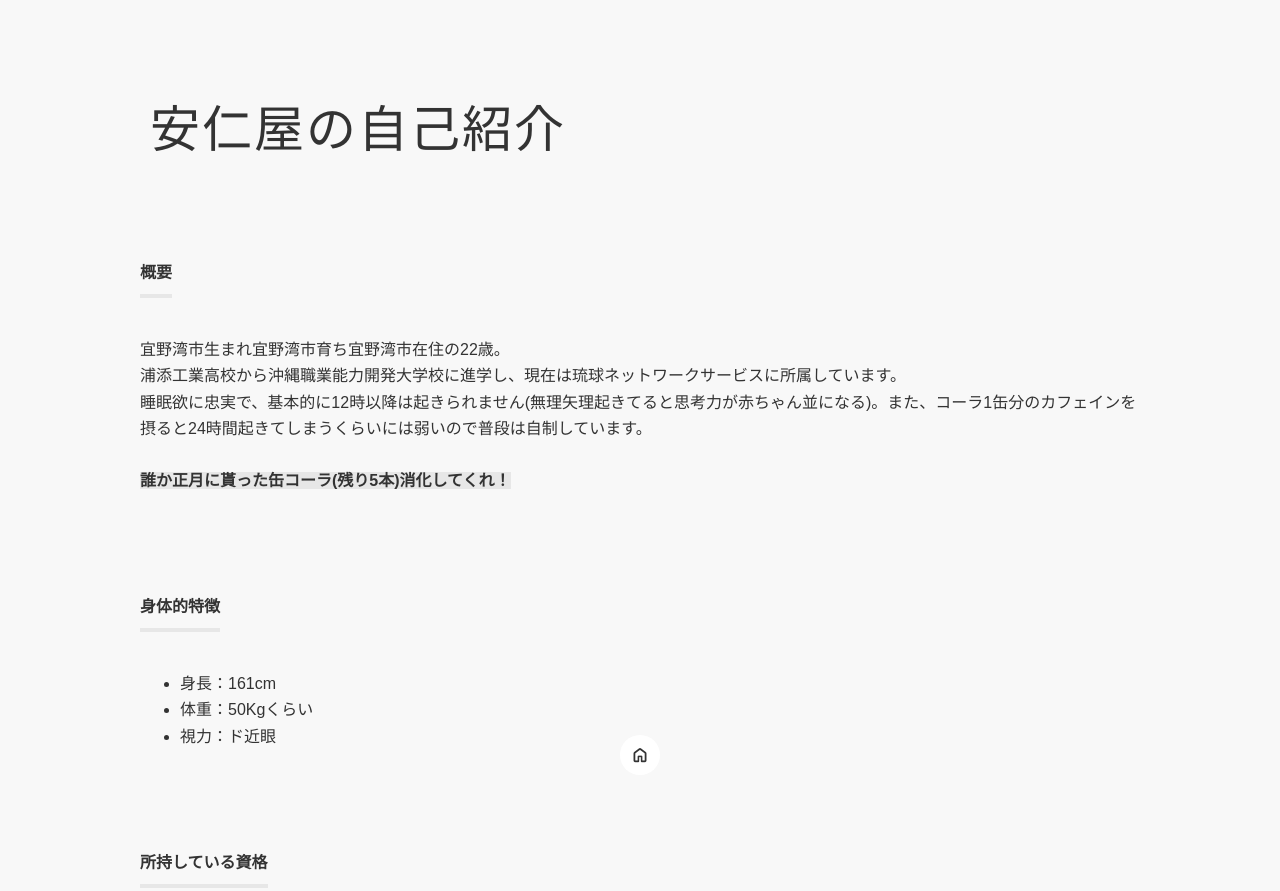
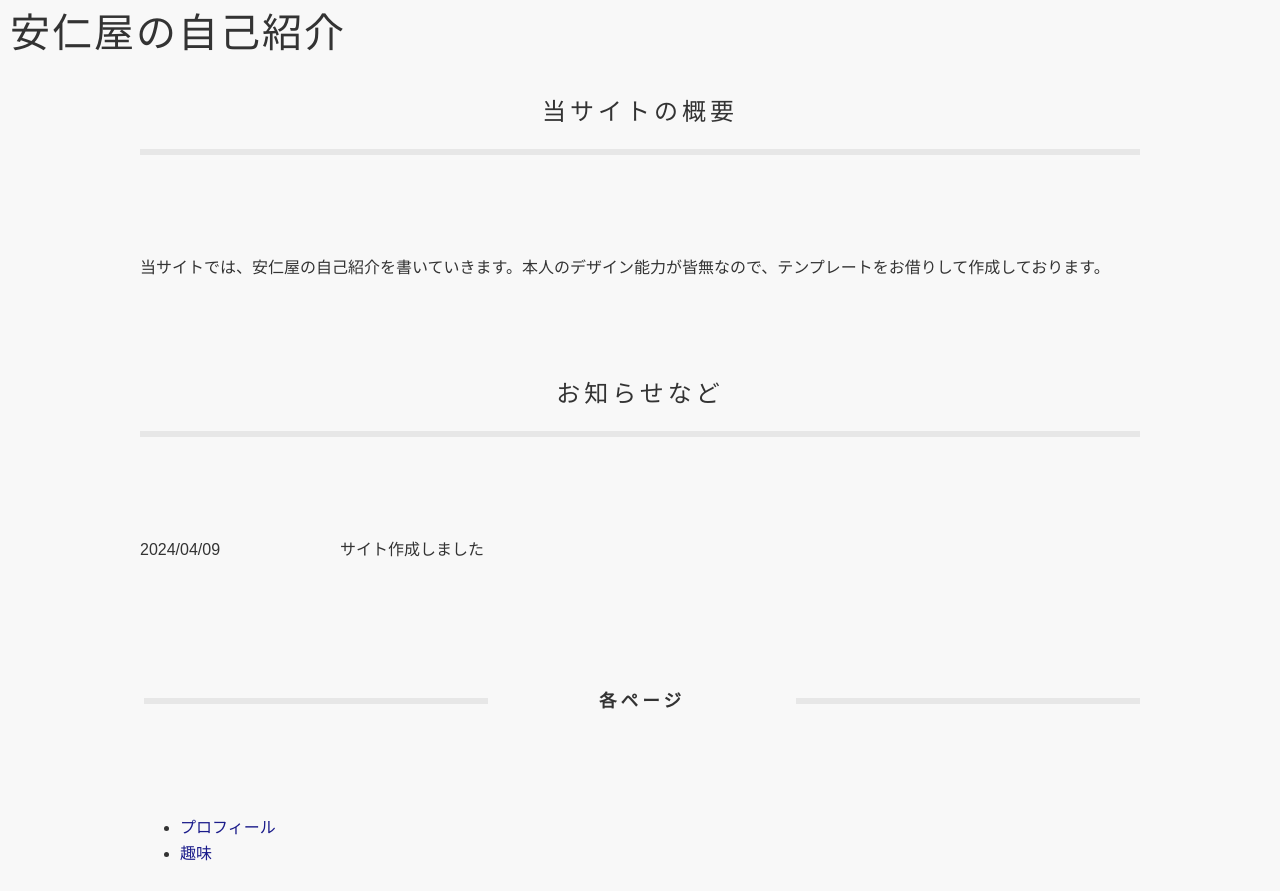
Before and after one commit to AniyaIo/HTML_tangen, a plain HTML site: page index.html in a window 1280 px wide. Shown: the top 891 px of the page. Drawn offline with nearby package versions, Linux system fonts and the light colour scheme; a web font is replaced by a local one.

Commit message:
ファイル名変更

```diff
--- a/index.html
+++ b/index.html
@@ -3,50 +3,47 @@
 <head>
     <meta http-equiv="Content-Type" content="text/html; charset=utf-8">
     <meta name="viewport" content="width=device-width, initial-scale=1, maximum-scale=1">
-    <title>プロフィール</title>
+    <title>自己紹介_安仁屋</title>
     <!-- css -->
     <link rel="stylesheet" href="css/style.css" type="text/css" id="style">
 </head>
-<body id="INDEX">
+<body>
+    <!-- ヘッダー -->
+    <header>
+        <!-- <h1 data-text="Boot"><a href="top.html">安仁屋の自己紹介</a></h1> -->
+        <h1><a href="index.html">安仁屋の自己紹介</a></h1>
+    </header>
+
     <!-- メイン -->
     <main>
-        <article>
-            <!-- <h1 data-text="Boot"><a href="top.html">安仁屋の自己紹介</a></h1> -->
-            <h1><a href="top.html">安仁屋の自己紹介</a></h1>
-
-            <h4><span>概要</span></h4>
+        <article id="MENU_ABOUT">
+            <h2>当サイトの概要</h2>
             <div>
                 <p>
-                    宜野湾市生まれ宜野湾市育ち宜野湾市在住の22歳。<br>
-                    浦添工業高校から沖縄職業能力開発大学校に進学し、現在は琉球ネットワークサービスに所属しています。<br>
-                    睡眠欲に忠実で、基本的に12時以降は起きられません(無理矢理起きてると思考力が赤ちゃん並になる)。また、コーラ1缶分のカフェインを摂ると24時間起きてしまうくらいには弱いので普段は自制しています。
+                    当サイトでは、安仁屋の自己紹介を書いていきます。本人のデザイン能力が皆無なので、テンプレートをお借りして作成しております。
                 </p>
-                <p><strong>誰か正月に貰った缶コーラ(残り5本)消化してくれ！</strong></p>
             </div>
-            <h4><span>身体的特徴</span></h4>
+        </article>
+
+        <article id="MENU_INFO">
+            <h2>お知らせなど</h2>
+            <dl class="inline scrollbox">
+                <dt>2024/04/09</dt>
+                    <dd>サイト作成しました</dd>
+            </dl>
+        </article>
+
+
+            <h3><span>各ページ</span></h3>
             <div>
                 <ul>
-                    <li>身長：161cm</li>
-                    <li>体重：50Kgくらい</li>
-                    <li>視力：ド近眼</li>
-                </ul>
-            </div>
-            <h4><span>所持している資格</span></h4>
-            <div>
-                <ul>
-                    <li>技能検定電子機器組立て職種　2級
-                        <div class="box"><p>はんだ付けの資格です。県内初の合格を目指していましたが、筆記テストの日程を間違えて一度不合格になりました。</p></div>
-                    </li>
-                    <li>工事担任者DD3種
-                        <div class="box"><p>光回線工事の一番低い級です。高校の授業の一環で取りました。</p></div>
-                    </li>
-                    <li>第二級特殊無線技士
-                        <div class="box"><p>「特殊」が付いていなかったらすごい資格。アマチュア無線と本職の間くらいの資格になります。</p></div>
-                    </li>
+                    <li><a href="introduction.html">プロフィール</a></li>
+                    <li><a href="hobby.html">趣味</a></li>
                 </ul>
             </div>
 
         </article>
+
     </main>
 
     <!-- フッター -->
@@ -54,18 +51,6 @@
         <div class="text-small">
             <p>本サイトでは<a href="https://espace.monbalcon.net/" target="_blank" rel="nofollow noopener">espace</a>さんのテンプレートを使用しています。</p>
         </div>
-        <nav class="fixed-menu">
-            <ul>
-                <!--<li class="prev"><span></span></li>
-                <li class="next"><span></span></li>
-                <li class="toc"><span></span></li>
-                <li class="images"><span></span></li>
-                <li class="characters"><span></span></li>-->
-                <li class="home"><a href="top.html"></a></li>
-                <!-- <li id="pageTop" class="pagetop"><button></button></li> -->
-            </ul>
-        </nav>
     </footer>
-
 </body>
 </html>
```
Also changed, not shown: hobby.html (+5 -3 lines), introduction.html (added, +71 -0 lines).
